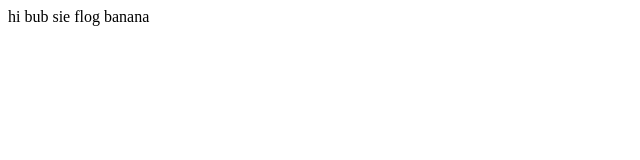
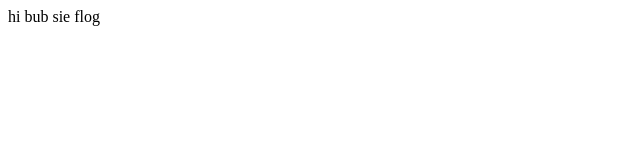
Before and after one commit to Hawkkyy/TeamRocketCo, a plain HTML site: page home.html in a window 1280 px wide. Shown: the full height of the page, 0-640 px from the left. Drawn offline with Linux system fonts and the light colour scheme.

Commit message:
Update home.html

```diff
--- a/home.html
+++ b/home.html
@@ -8,7 +8,6 @@
 
     <body>
         hi bub sie flog
-        banana
     </body>
 
     <footer>
```
